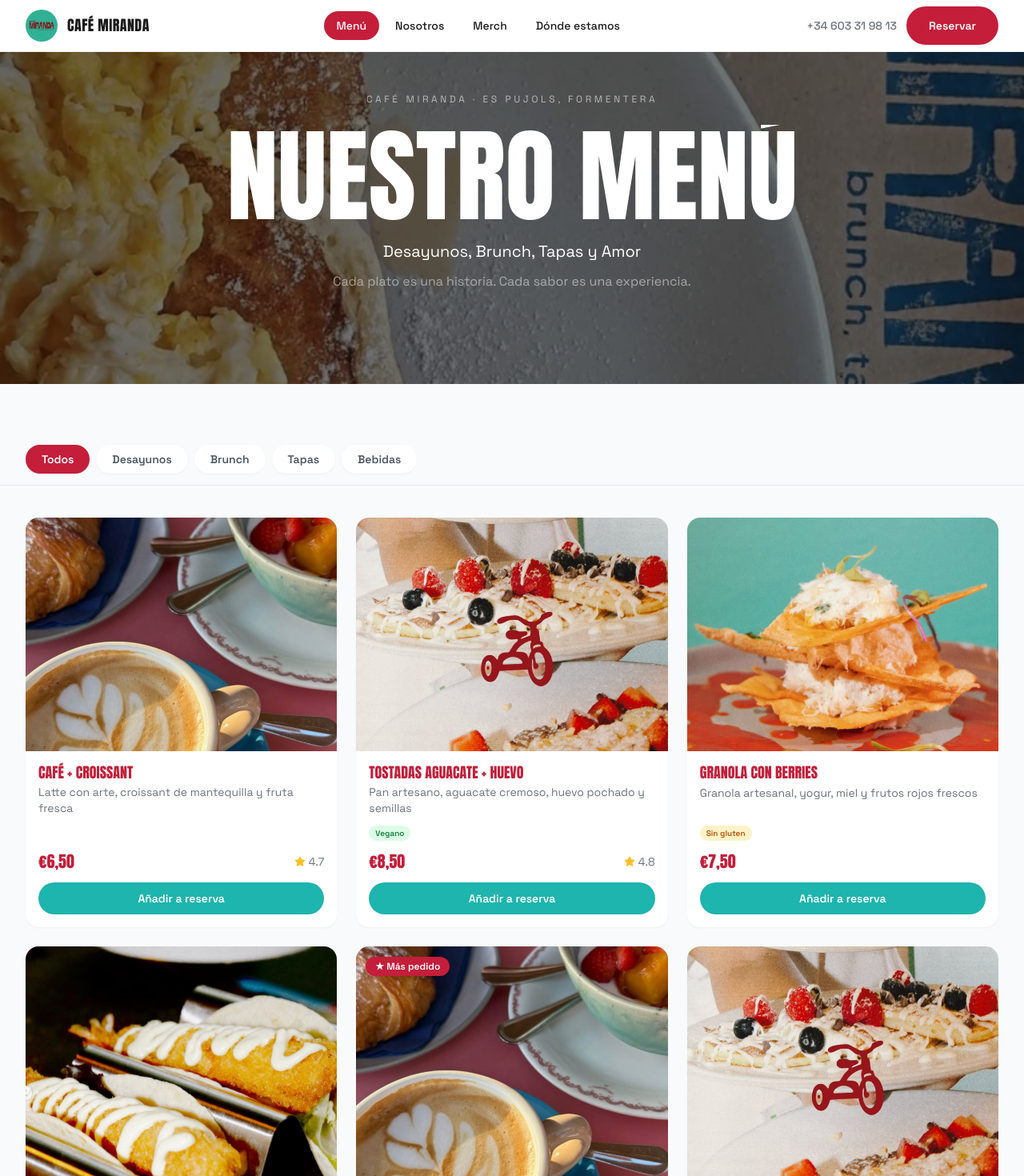
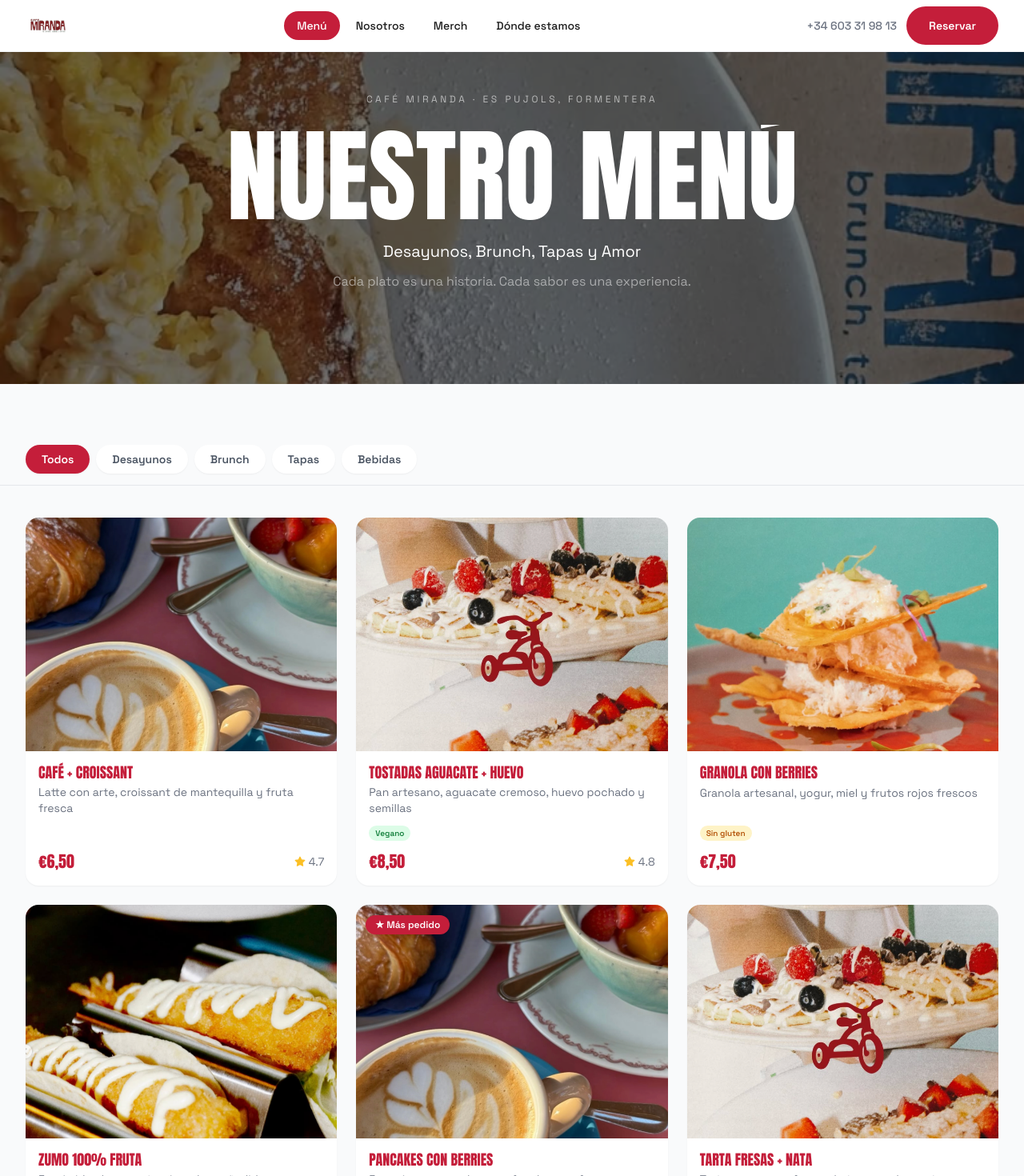
Before and after one commit to VicenttMR/cafe-miranda-web, a Next.js app: page /menu in a window 1280 px wide. Shown: the top 1470 px of the page at 80% size. Built offline with nearby package versions, Linux system fonts and the light colour scheme.

Commit message:
feat: logo principal sin fondo en toda la web, menú solo informativo

```diff
--- a/components/Footer.tsx
+++ b/components/Footer.tsx
@@ -27,13 +27,10 @@ export default function Footer() {
           {/* Brand */}
           <div className="lg:col-span-2">
             <div className="flex items-center gap-4 mb-6">
-              <div className="relative w-16 h-16 rounded-2xl overflow-hidden flex-shrink-0">
-                <Image src="/images/logo.jpg" alt="Café Miranda" fill className="object-cover" sizes="64px" />
+              <div className="relative w-16 h-16 flex-shrink-0">
+                <Image src="/images/logo-principal.png" alt="Café Miranda" fill className="object-contain" sizes="64px" />
               </div>
-              <div>
-                <p className="font-anton uppercase text-white text-2xl leading-none">Café Miranda</p>
-                <p className="font-grotesk text-white/40 text-sm mt-1">brunch, tapas y amor</p>
-              </div>
+              <p className="font-grotesk text-white/40 text-sm">brunch, tapas y amor</p>
             </div>
             <p className="font-grotesk text-sm text-white/50 leading-relaxed max-w-sm mb-6">
               En el corazón de Es Pujols, a dos minutos de la playa. Abiertos todos los días
--- a/components/HeroSection.tsx
+++ b/components/HeroSection.tsx
@@ -89,14 +89,8 @@ export default function HeroSection() {
             </Link>
           </div>
 
-          <div className="flex items-center gap-4">
-            <div className="relative w-16 h-16 sm:w-20 sm:h-20 flex-shrink-0">
-              <Image src="/images/logo.jpg" alt="Logo Café Miranda" fill className="object-contain rounded-2xl" sizes="80px" priority />
-            </div>
-            <p className="font-grotesk text-white/70 text-sm max-w-[180px] leading-snug">
-              brunch, tapas y amor<br />
-              <span className="text-white/40 text-xs">Es Pujols, Formentera</span>
-            </p>
+          <div className="relative w-20 h-20 sm:w-24 sm:h-24 flex-shrink-0">
+            <Image src="/images/logo-principal.png" alt="Logo Café Miranda" fill className="object-contain" sizes="96px" priority />
           </div>
         </motion.div>
       </div>
--- a/components/LocalBusinessSchema.tsx
+++ b/components/LocalBusinessSchema.tsx
@@ -16,7 +16,7 @@ export default function LocalBusinessSchema() {
       "https://cafemiranda.es/images/about.png",
       "https://cafemiranda.es/images/menu-1.png",
     ],
-    logo: "https://cafemiranda.es/images/logo.jpg",
+    logo: "https://cafemiranda.es/images/logo-principal.png",
     address: {
       "@type": "PostalAddress",
       streetAddress: "Av. Miramar, 30",
--- a/components/MenuFavorites.tsx
+++ b/components/MenuFavorites.tsx
@@ -5,7 +5,6 @@ import { useRef } from "react";
 import Image from "next/image";
 import { Star } from "lucide-react";
 import { favoriteItems } from "@/config/menu-items";
-import { cafeConfig } from "@/config/cafe-miranda";
 
 export default function MenuFavorites() {
   const ref = useRef(null);
@@ -38,9 +37,6 @@ export default function MenuFavorites() {
 
         <div className="grid grid-cols-1 md:grid-cols-3 gap-6">
           {favoriteItems.map((item, i) => {
-            const whatsappMsg = encodeURIComponent(
-              `Hola! Me gustaría pedir: ${item.name} (€${item.price.toFixed(2).replace(".", ",")})`
-            );
             return (
               <motion.div
                 key={item.id}
@@ -76,7 +72,7 @@ export default function MenuFavorites() {
                   <p className="font-grotesk text-white/65 text-sm mb-4 line-clamp-2">
                     {item.description}
                   </p>
-                  <div className="flex items-center justify-between mb-4">
+                  <div className="flex items-center justify-between">
                     <span className="font-anton text-white text-xl">
                       €{item.price.toFixed(2).replace(".", ",")}
                     </span>
@@ -87,14 +83,6 @@ export default function MenuFavorites() {
                       </div>
                     )}
                   </div>
-                  <a
-                    href={`https://wa.me/${cafeConfig.whatsapp}?text=${whatsappMsg}`}
-                    target="_blank"
-                    rel="noopener noreferrer"
-                    className="block text-center bg-white text-miranda-dark font-grotesk font-semibold text-sm py-2.5 rounded-full hover:bg-miranda-teal hover:text-white transition-colors duration-200"
-                  >
-                    Añadir a reserva
-                  </a>
                 </div>
               </motion.div>
             );
--- a/components/MenuGrid.tsx
+++ b/components/MenuGrid.tsx
@@ -12,7 +12,6 @@ import {
   type DietaryTag,
   type MenuCategoryId,
 } from "@/config/menu-items";
-import { cafeConfig } from "@/config/cafe-miranda";
 
 const DIETARY_COLORS: Record<DietaryTag, string> = {
   vegan: "bg-green-100 text-green-700",
@@ -29,10 +28,6 @@ function DietaryBadge({ tag }: { tag: DietaryTag }) {
 }
 
 function MenuCard({ item, index }: { item: MenuItem; index: number }) {
-  const whatsappMsg = encodeURIComponent(
-    `Hola! Me gustaría pedir: ${item.name} (€${item.price.toFixed(2).replace(".", ",")})`
-  );
-
   return (
     <motion.div
       layout
@@ -78,7 +73,7 @@ function MenuCard({ item, index }: { item: MenuItem; index: number }) {
           </div>
         )}
 
-        <div className="flex items-center justify-between mb-3">
+        <div className="flex items-center justify-between">
           <span className="font-anton text-miranda-red text-xl">
             €{item.price.toFixed(2).replace(".", ",")}
           </span>
@@ -89,15 +84,6 @@ function MenuCard({ item, index }: { item: MenuItem; index: number }) {
             </div>
           )}
         </div>
-
-        <a
-          href={`https://wa.me/${cafeConfig.whatsapp}?text=${whatsappMsg}`}
-          target="_blank"
-          rel="noopener noreferrer"
-          className="block text-center bg-miranda-teal text-white font-grotesk font-semibold text-sm py-2.5 rounded-full hover:bg-miranda-teal/85 active:scale-[0.97] transition-all"
-        >
-          Añadir a reserva
-        </a>
       </div>
     </motion.div>
   );
--- a/components/Navbar.tsx
+++ b/components/Navbar.tsx
@@ -30,20 +30,17 @@ export default function Navbar() {
         <div className="container-max px-4 sm:px-6 lg:px-8">
           <div className="flex items-center justify-between h-16">
 
-            <Link href="/" className="flex items-center gap-3">
-              <div className="relative h-10 w-10 flex-shrink-0">
+            <Link href="/" className="flex items-center">
+              <div className="relative h-14 w-14 flex-shrink-0">
                 <Image
-                  src="/images/logo.jpg"
+                  src="/images/logo-principal.png"
                   alt="Café Miranda"
                   fill
-                  className="object-contain rounded-full"
-                  sizes="40px"
+                  className="object-contain"
+                  sizes="56px"
                   priority
                 />
               </div>
-              <span className="font-anton uppercase text-miranda-dark text-lg tracking-wide">
-                Café Miranda
-              </span>
             </Link>
 
             <nav className="hidden lg:flex items-center gap-1">
@@ -96,8 +93,8 @@ export default function Navbar() {
             exit={{ opacity: 0, y: -10 }}
             className="fixed inset-0 z-40 bg-miranda-teal pt-16 px-6 flex flex-col"
           >
-            <div className="relative w-20 h-20 mx-auto mt-8 mb-8">
-              <Image src="/images/logo.jpg" alt="Café Miranda" fill className="object-contain rounded-2xl" sizes="80px" />
+            <div className="relative w-24 h-24 mx-auto mt-8 mb-8">
+              <Image src="/images/logo-principal.png" alt="Café Miranda" fill className="object-contain" sizes="96px" />
             </div>
 
             <nav className="flex flex-col gap-1">
```
Also changed, not shown: public/images/logo-principal.png (added).
